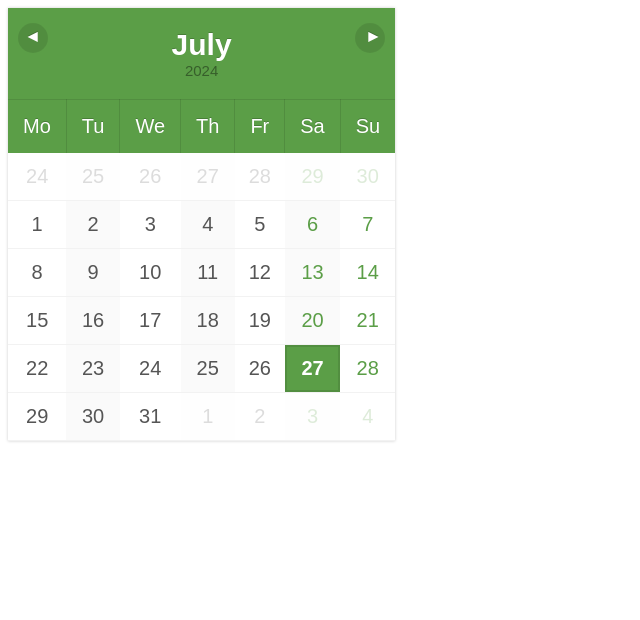
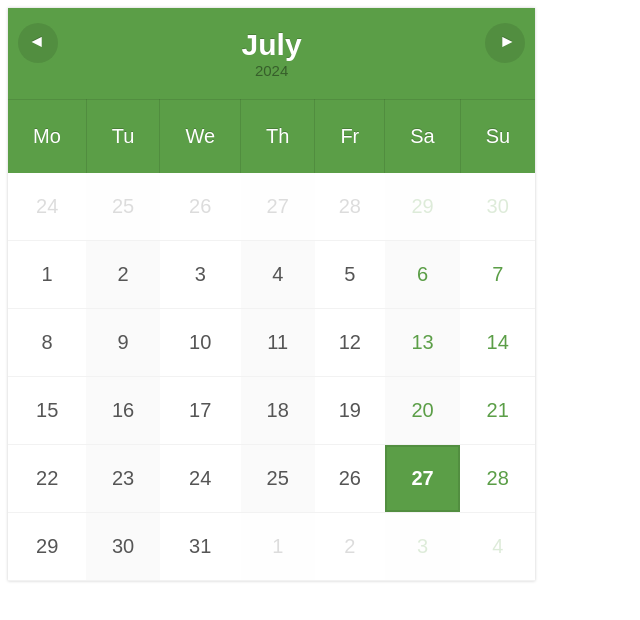
Before and after one commit to yellethatyell/greencalendar, a plain HTML site: page index.html in a window 1280 px wide. Shown: the whole page, without its empty margins (0-640 px from the left). Drawn offline with Linux system fonts and the light colour scheme.

Commit message:
Update index.html

```diff
--- a/index.html
+++ b/index.html
@@ -76,7 +76,7 @@ th .any {
     color: rgba(0,0,0,0.4);
 }
 tr:nth-child(2) th {
-    padding: 15px;
+    padding: 25px;
 }
 td {
     padding: 0;
@@ -84,7 +84,7 @@ td {
 }
 td>span {
     color: #555;
-    padding: 10px;
+    padding: 20px;
     display: block;
     border: 2px solid transparent;
     transition: border 0.3s ease;
@@ -120,8 +120,8 @@ td > span:hover {
     text-shadow: inherit;
     padding: 2px 10px 5px 10px;
     line-height: 1px;
-    height: 30px;
-    width: 30px;
+    height: 40px;
+    width: 40px;
     vertical-align: middle;
     border-radius: 100%;
     position: absolute;
@@ -142,7 +142,7 @@ footer {
   font-weight: normal;
   text-shadow: 0px -1px 0px rgba(0, 0, 0, 0.2);
   font-size: 0.8em;
-  padding: 20px;
+  padding: 30px;
 }
 
 footer a,
```
